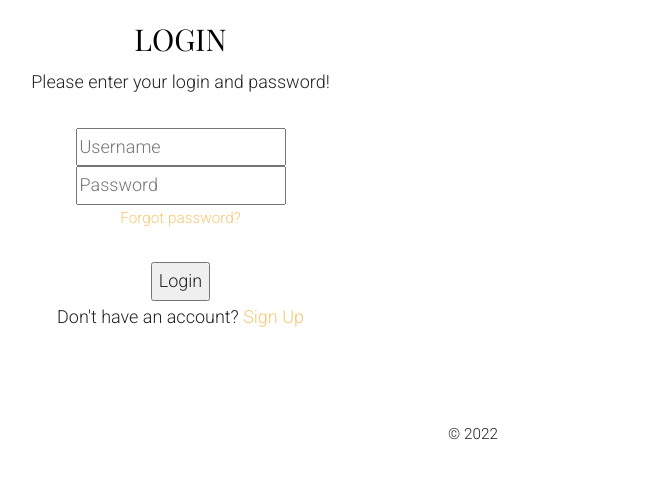
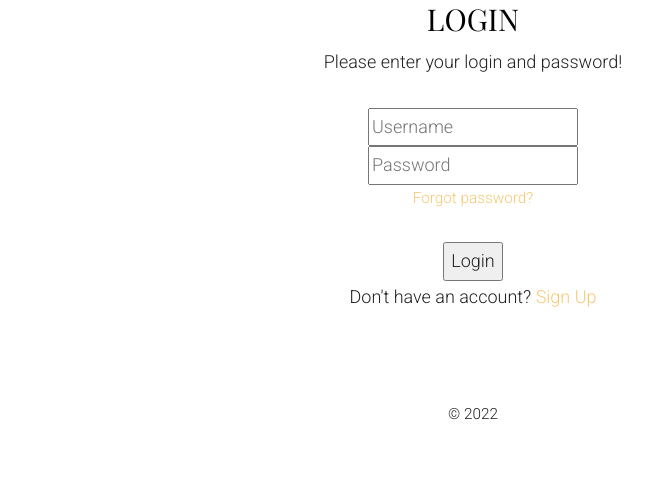
Before and after one commit to NazarNazaryshyn/film-tracker, a Flask app: page /login in a window 1280 px wide. Shown: the part 175-654 px from the top of the page, without its empty margins (167-819 px from the left). Run offline with Flask 2, Linux system fonts and the light colour scheme; some libraries are stand-ins or nearby versions; some web fonts are replaced.

Commit message:
Update login.html

```diff
--- a/templates/login.html
+++ b/templates/login.html
@@ -2,7 +2,7 @@
 {% block content %}
   <div class="container h-100">
     <div class="row d-flex justify-content-center align-items-center h-100">
-      <div class="col-12 col-md-8 col-lg-6 col-xl-5">
+      <div class="">
         <div class="card bg-dark text-white" style="border-radius: 1rem;">
           <div class="card-body p-5 text-center">
 
```
